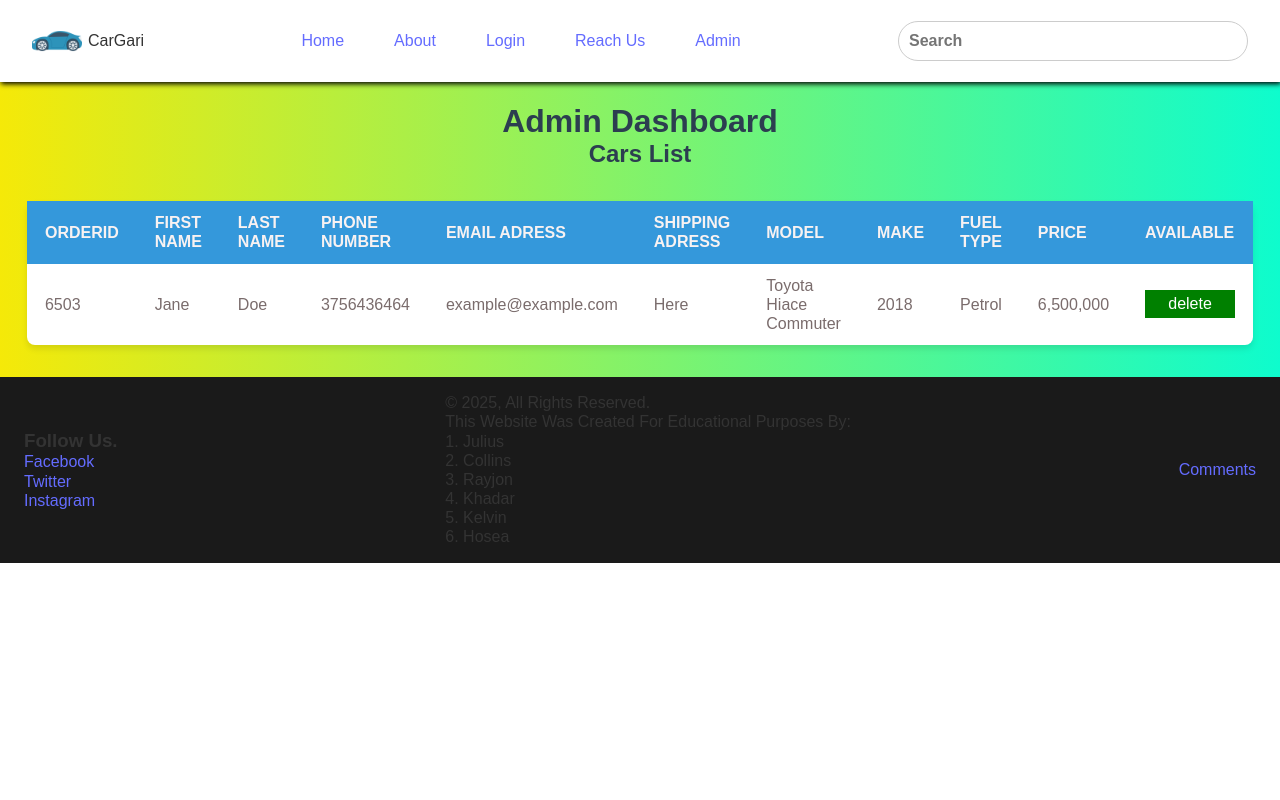
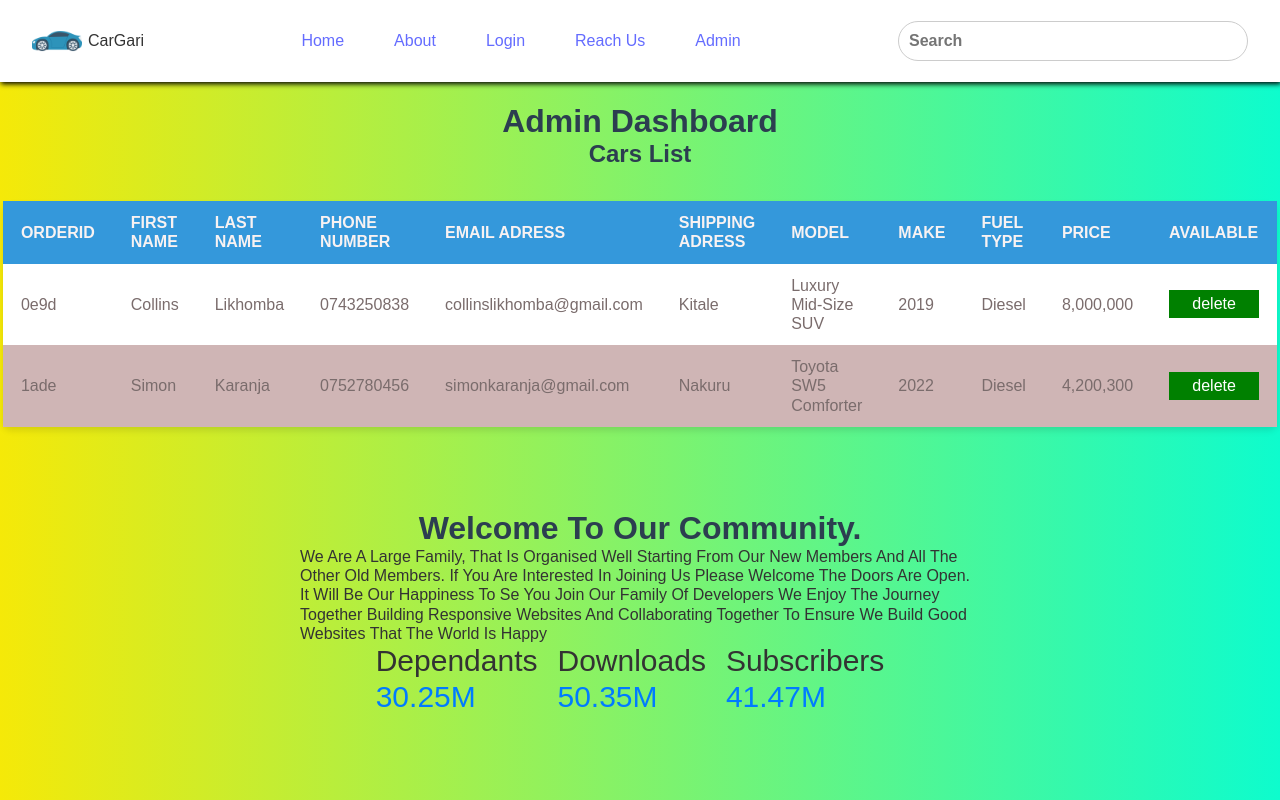
Before and after one commit to Engineer-collo/Toyota_cars, a React (Vite) app: page /Admin in a window 1280 px wide. Shown: the top 800 px of the page. Built offline with nearby package versions, Linux system fonts and the light colour scheme; data requests are answered from the project's data file.

Commit message:
initial commit

```diff
--- a/App.css
+++ b/App.css
@@ -259,3 +259,37 @@ h2 {
   from { opacity: 0; }
   to { opacity: 1; }
 }
+
+#history{
+  display: flex;
+  justify-content: center;
+  padding-bottom: 50px;
+
+  font-size: 30px;
+}
+
+#sponsorDiv{
+display: flex;
+  justify-content: center;
+  padding-bottom: 50px;
+  font-size: 30px;
+}
+
+
+#n{
+  color: #007bff;
+}
+
+#para{
+  padding-left: 300px;
+  padding-right:300px ;
+}
+
+#t{
+  padding-right: 20px;
+}
+
+#sponserh1{
+  padding-bottom: 10px;
+  padding-top: 50px;
+}
--- a/App.jsx
+++ b/App.jsx
@@ -11,6 +11,8 @@ import Comments from './src/Comments.jsx'
 import Contact from './src/Contact.jsx'
 import MakeOrder from './src/MakeOrder.jsx'
 import ViewOrders from './src/ViewOrders.jsx'
+import History from './src/History.jsx'
+import Sponsor from './src/Sponsor.jsx'
 
 function App() {
 // store all cars
@@ -45,6 +47,9 @@ useEffect(() => {
       <Route path='/make-order' element={<MakeOrder />} />
       <Route path='/Admin' element={<ViewOrders />} />
     </Routes>
+
+    <History />
+    <Sponsor />
     <Footer />
     </>
   )
--- a/db.json
+++ b/db.json
@@ -184,21 +184,39 @@
   ],
   "orders": [
     {
-      "id": "6503",
-      "firstname": "Jane",
-      "lastname": "Doe",
-      "email": "example@example.com",
-      "phoneNumber": "3756436464",
-      "address": "Here",
+      "id": "0e9d",
+      "firstname": "collins",
+      "lastname": "likhomba",
+      "email": "collinslikhomba@gmail.com",
+      "phoneNumber": "0743250838",
+      "address": "kitale",
       "car": {
-        "id": "1",
-        "name": "Toyota Hiace 3.0 COMMUTER D4D Van AT",
-        "price": "6,500,000",
-        "picture": "https://i.pinimg.com/736x/22/3d/13/223d13c21f74f8db3105cb9401bbc4de.jpg",
-        "fuel": "petrol",
-        "year": "2018",
-        "displacement": "2982cc",
-        "model": "Toyota Hiace Commuter"
+        "id": "2",
+        "name": "Toyota Fortuner Toyota Land Cruiser Prado Lexus GX Car",
+        "price": "8,000,000",
+        "picture": "https://i.pinimg.com/736x/d7/3a/f8/d73af822e7ae484561635ad1550fd784.jpg",
+        "fuel": "Diesel",
+        "year": "2019",
+        "displacement": "3500cc",
+        "model": "Luxury mid-size SUV"
+      }
+    },
+    {
+      "id": "1ade",
+      "firstname": "simon",
+      "lastname": "karanja",
+      "email": "simonkaranja@gmail.com",
+      "phoneNumber": "0752780456",
+      "address": "Nakuru",
+      "car": {
+        "id": "7",
+        "name": "Toyota Aygo",
+        "price": "4,200,300",
+        "picture": "https://i0.wp.com/www.photoscar.fr/wp-content/uploads/2021/11/Toyota-Aygo-X-2022-08.jpg?resize=1536%2C1152&ssl=1",
+        "fuel": "diesel",
+        "year": "2022",
+        "displacement": "3200cc",
+        "model": "Toyota SW5 Comforter"
       }
     }
   ]
--- a/src/Footer.css
+++ b/src/Footer.css
@@ -4,4 +4,5 @@ footer{
     align-items: center;
     padding: 1rem 1.5rem;
     background-color: #1a1a1a;
+    color:white;
 }
--- /dev/null
+++ b/src/History.jsx
@@ -0,0 +1,28 @@
+
+
+const History = () => {
+  return (
+    <div id="sponserh1">
+    <h1> Welcome to our community.</h1>
+      <p id="para">We are a large family, that is organised well starting from our new members and all the other old members. if you are interested in joining us please welcome the doors are open. it will be our happiness to se you join our family of developers we enjoy the journey together building responsive websites and collaborating together to ensure we build good websites that the world is happy</p>
+  <div id="history">
+    <div >
+      <div id="t" >Dependants</div>
+      <div id="n">30.25M</div>
+    </div>
+
+    <div id="root2">
+      <div id="t" >Downloads</div>
+      <div id="n">50.35M</div>
+    </div>
+
+    <div id="root3">
+      <div id="t" >Subscribers</div>
+      <div id="n">41.47M</div>
+    </div>
+ </div>
+</div>
+  )
+}
+
+export default History
--- /dev/null
+++ b/src/Sponsor.jsx
@@ -0,0 +1,12 @@
+
+
+const Sponsor = () => {
+  return (
+    <>
+    <h1 id="sponserh1">Our Sponsers</h1>
+    <div id="sponsorDiv"> ⚛️🌐🚨🌊🌌⚖️</div>
+    </>
+      )
+}
+
+export default Sponsor
```
